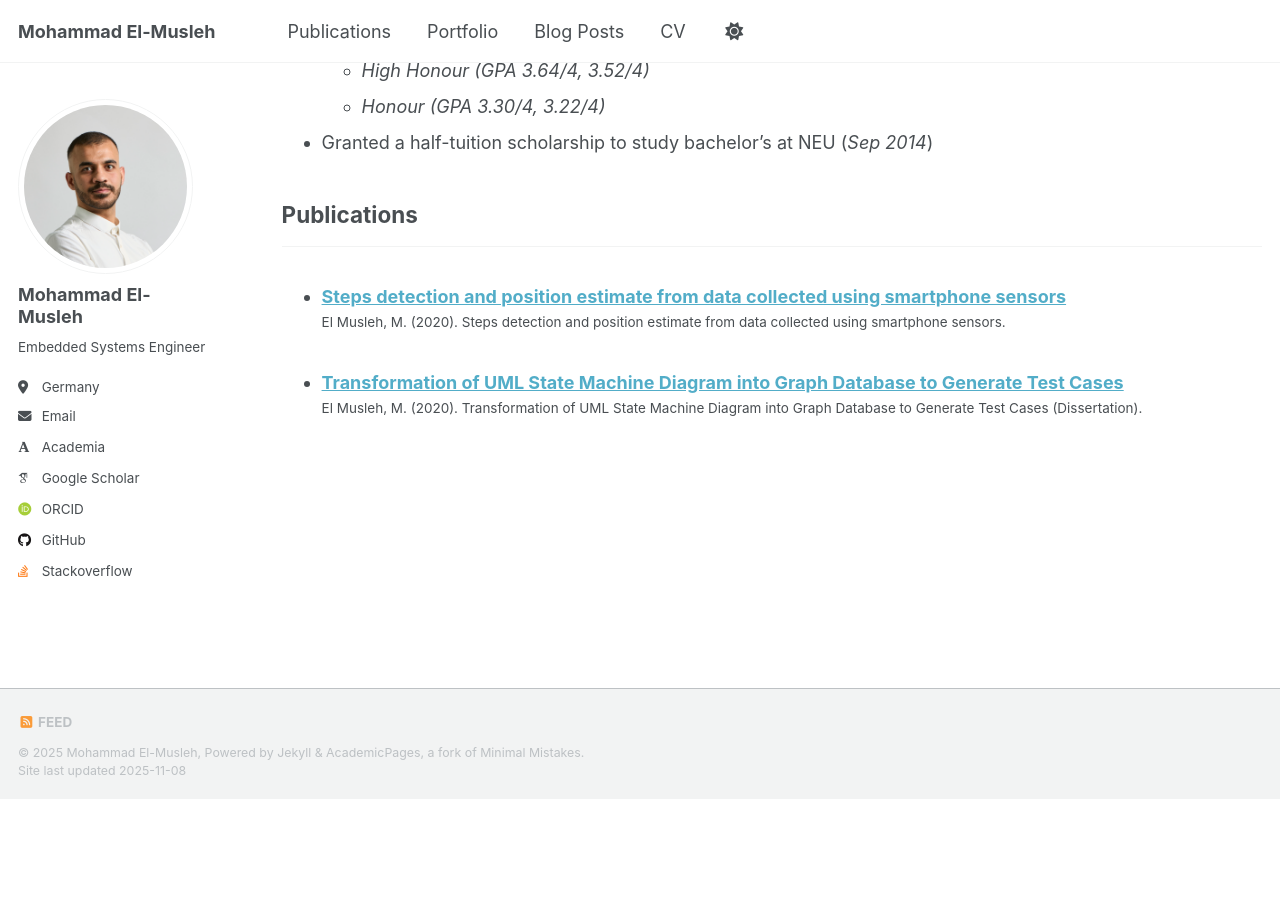
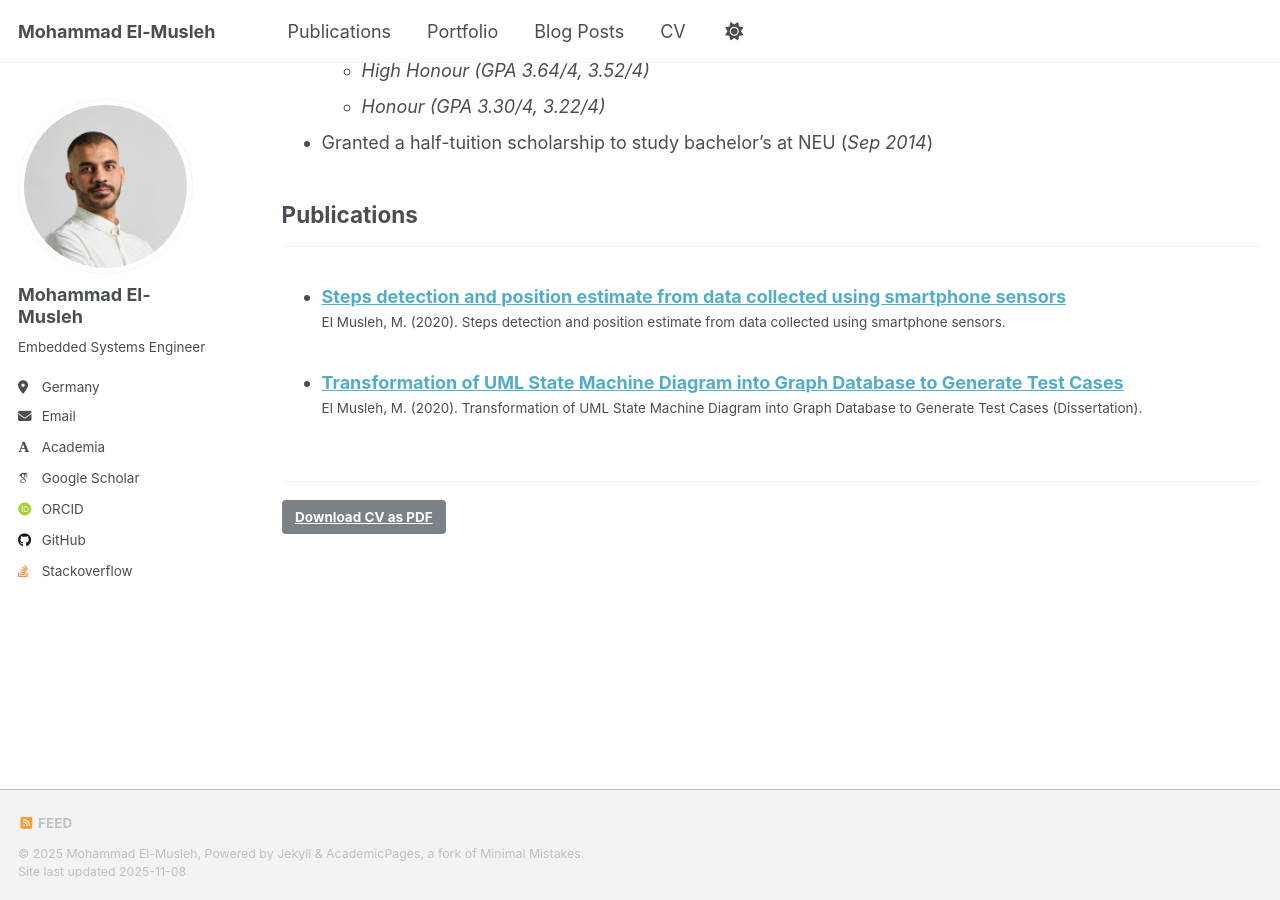
Before and after one commit to el-musleh/el-musleh.github.io, a Jekyll site: the page built from _pages/cv.md, in a window 1280 px wide and 900 px high, scrolled down 2755 px. Built offline with Jekyll 4.4.1, drawn with Linux system fonts in a browser that asks for light colours; some web fonts are replaced; a script that is not in the unit is left out; before the commit the page ends 3554 px from its top, so only the background shows below that.

Commit message:
Add button in CV page to download CV PDF

```diff
--- a/_pages/cv.md
+++ b/_pages/cv.md
@@ -97,3 +97,7 @@ UART, UDS, CAN, I2C, SPI, TCP/IP, Bluetooth
 <!--## Service and leadership
 ======
 - Currently signed in to 43 different slack teams -->
+
+<div class="cv-download-links">
+  <br><hr><a href="{{ base_path }}/files/enCV_Mohammad_El-Musleh.pdf" class="btn btn--primary">Download CV as PDF</a>
+</div>
```
